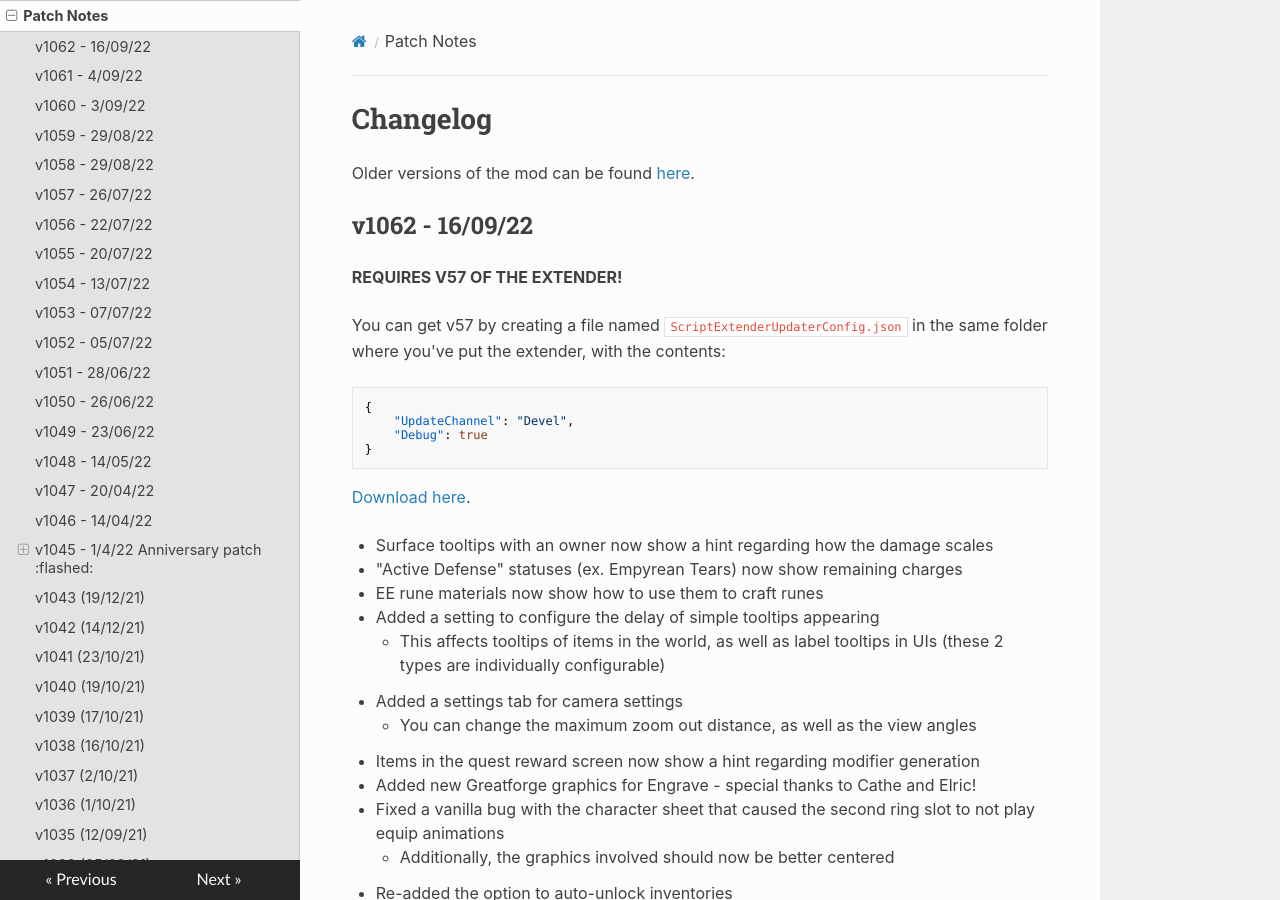
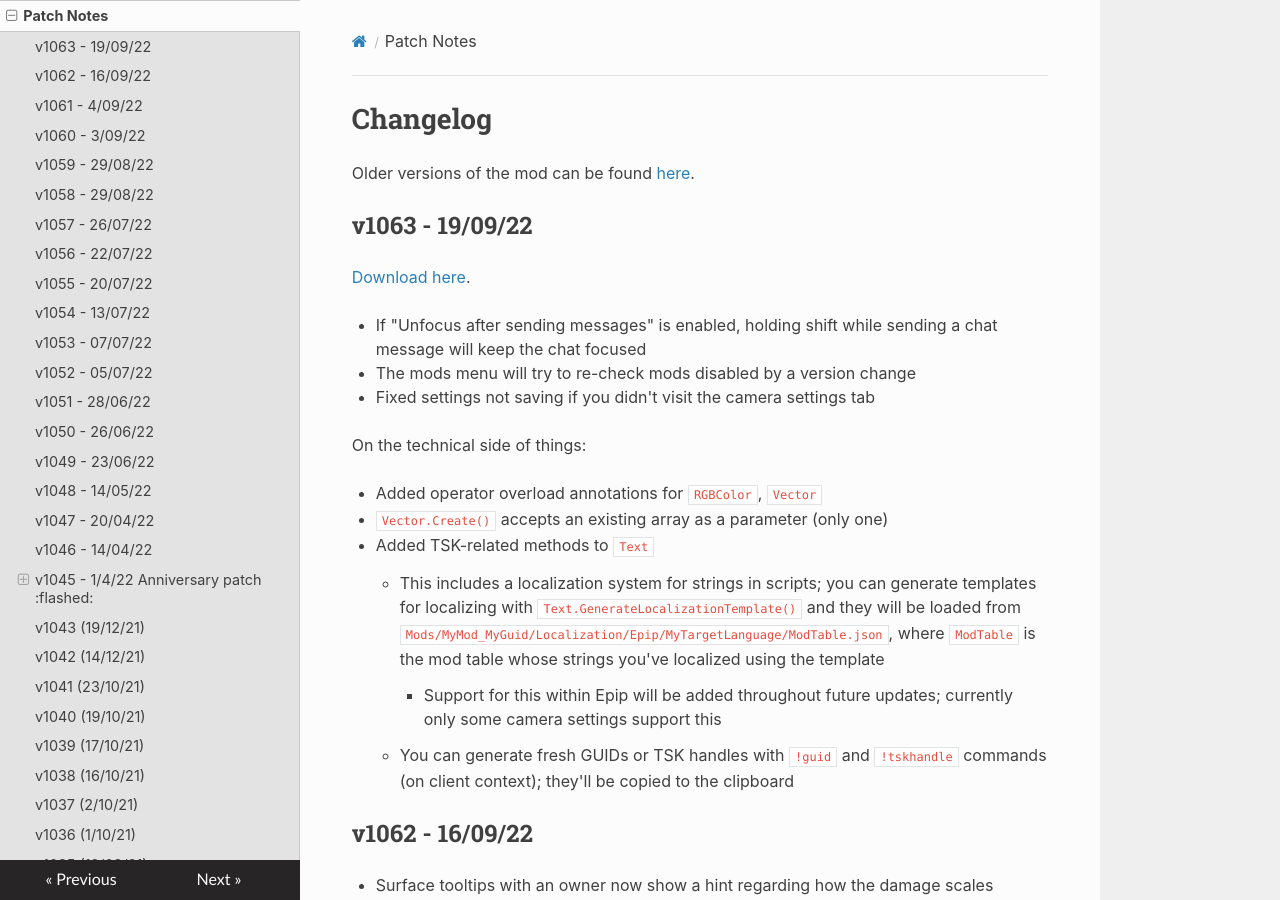
Before and after one commit to PinewoodPip/epip, an MkDocs documentation site: the page built from docs/patchnotes.md, in a window 1280 px wide and 900 px high. Built offline with MkDocs 1.6.1, drawn with Linux system fonts in a browser that asks for light colours; nearby versions of some CDN libraries.

Commit message:
Add v1063 patchnotes

````diff
--- a/docs/patchnotes.md
+++ b/docs/patchnotes.md
@@ -2,21 +2,24 @@
 
 Older versions of the mod can be found [here](https://drive.google.com/drive/folders/13rN97wZFWoyaxgBDwtgxymenjXwezBF5?usp=sharing).
 
+## v1063 - 19/09/22
+
+[Download here](https://drive.google.com/file/d/1QygJ1P9ynUQ2Fl2h7lL6zifeeT_jEtke/view?usp=sharing).
+
+- If "Unfocus after sending messages" is enabled, holding shift while sending a chat message will keep the chat focused
+- The mods menu will try to re-check mods disabled by a version change
+- Fixed settings not saving if you didn't visit the camera settings tab
+
+On the technical side of things:
+
+- Added operator overload annotations for `RGBColor`, `Vector`
+- `Vector.Create()` accepts an existing array as a parameter (only one)
+- Added TSK-related methods to `Text`
+    - This includes a localization system for strings in scripts; you can generate templates for localizing with `Text.GenerateLocalizationTemplate()` and they will be loaded from `Mods/MyMod_MyGuid/Localization/Epip/MyTargetLanguage/ModTable.json`, where `ModTable` is the mod table whose strings you've localized using the template
+        - Support for this within Epip will be added throughout future updates; currently only some camera settings support this
+    - You can generate fresh GUIDs or TSK handles with `!guid` and `!tskhandle` commands (on client context); they'll be copied to the clipboard
+
 ## v1062 - 16/09/22
-
-**REQUIRES V57 OF THE EXTENDER!**
-
-You can get v57 by creating a file named `ScriptExtenderUpdaterConfig.json` in the same folder where you've put the extender, with the contents:
-
-```json
-{
-	"UpdateChannel": "Devel",
-	"Debug": true
-}
-```
-
-[Download here](https://drive.google.com/file/d/1OJNDz7Xp3bFsMMjDtySUSG8QgGH5iUMt/view?usp=sharing).
-
 
 - Surface tooltips with an owner now show a hint regarding how the damage scales
 - "Active Defense" statuses (ex. Empyrean Tears) now show remaining charges
````
Also changed, not shown: docs/index.md (+1 -12 lines).
